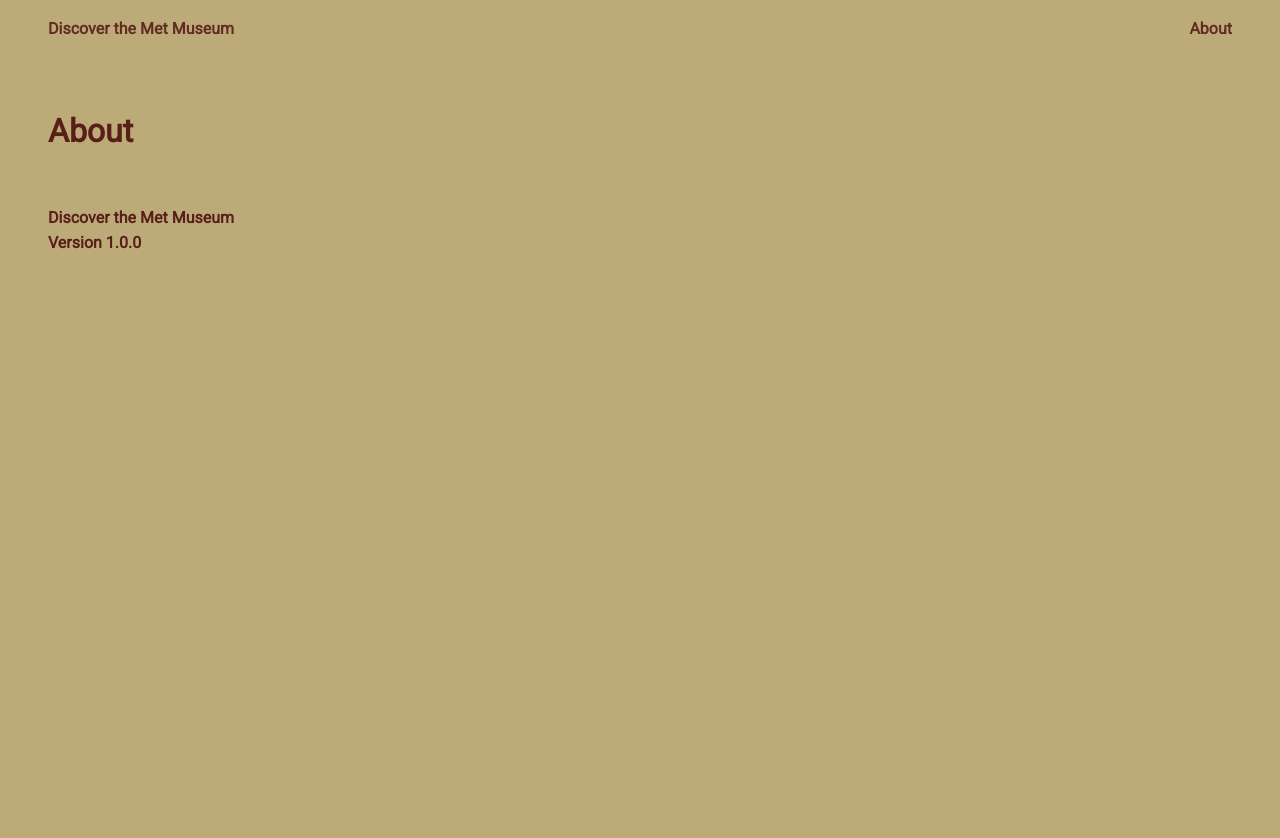
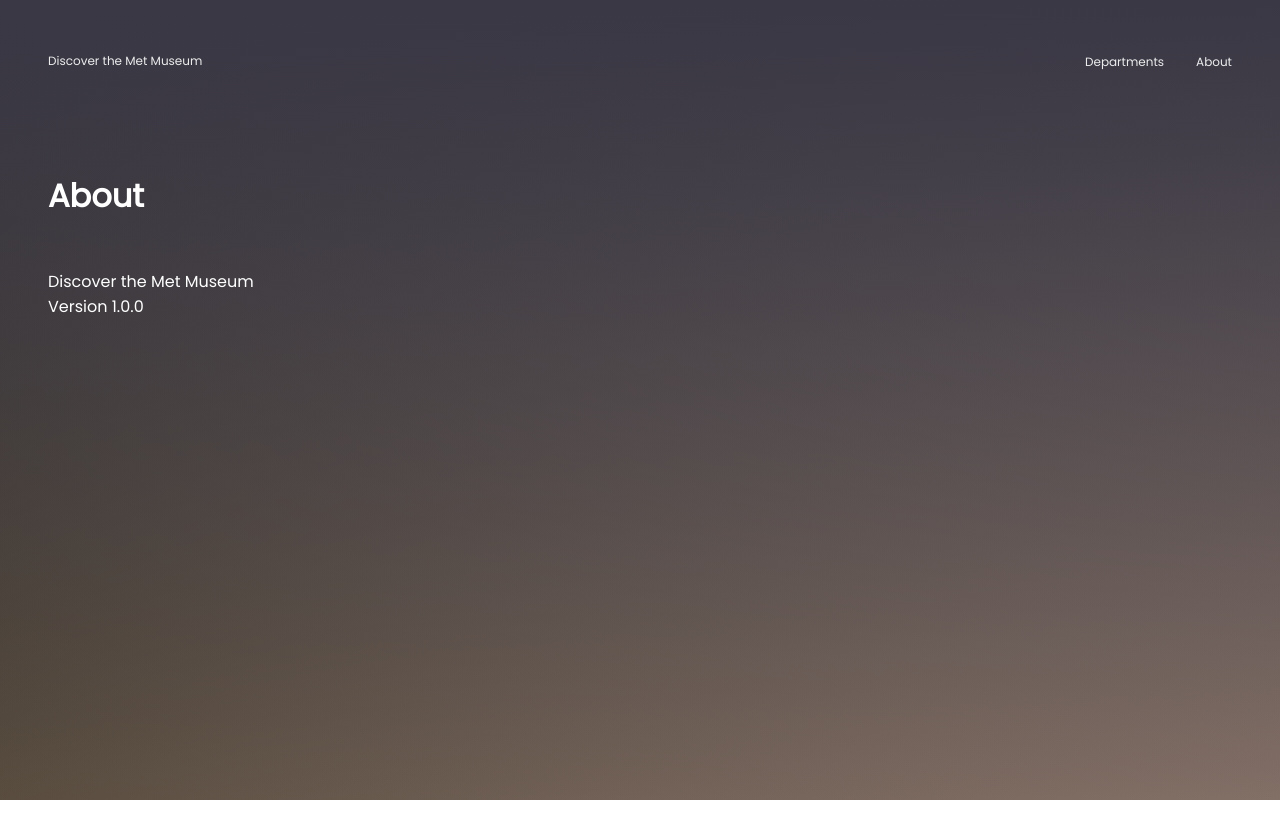
Before and after one commit to Hiba243/discover-met-museum, a React (Create React App) app: page /about in a window 1280 px wide. Shown: the top 838 px of the page. After the commit the page ends 800 px from the top, so only its background shows below. Built offline with nearby package versions, Linux system fonts and the light colour scheme; no server answers.

Commit message:
first commit

```diff
--- a/src/App.css
+++ b/src/App.css
@@ -1,4 +1,4 @@
-@import url("https://fonts.googleapis.com/css?family=Roboto");
+@import url('https://fonts.googleapis.com/css2?family=Cardo&family=Poppins&display=swap');
 
 /* Global Styles */
 :root {
@@ -13,17 +13,29 @@
   box-sizing: border-box;
   margin: 0;
   padding: 0;
+
 }
 
+.text-accent{
+  font-family: 'Cardo';
+}
 body {
-  font-family: "Roboto", sans-serif;
+  font-family: "Poppins", sans-serif;
   font-size: 1rem;
   line-height: 1.6;
-  color: #333;
-  background-color: #BCAB79;
+  color: #ffffff;
+  background:
+  linear-gradient(#3A3845, transparent),
+  linear-gradient(to top left, #826F66, transparent),
+  linear-gradient(to top right, #302A18, transparent);
+  height: 100%;
 }
-.bg-yellow{
-  background-color: #BCAB79;
+.bg-color{
+  background:
+  linear-gradient(#3A3845, transparent),
+  linear-gradient(to top left, #826F66, transparent),
+  linear-gradient(to top right, #302A18, transparent);
+  height: 100vh;
 }
 a {
   color: var(--primary-color);
@@ -351,13 +363,13 @@ table th {
   display: flex;
   justify-content: space-between;
   align-items: center;
-  color:#581F18;
+  color:#ffffff;
   background-color: transparent;
   z-index: 1;
   width: 100%;
   opacity: 0.9;
 
-  padding: 1rem 3rem;
+  padding: 3rem;
 }
 
 .navbar ul {
@@ -365,12 +377,12 @@ table th {
 }
 
 .navbar a {
-  color:#581F18;
-  font-weight: bold;
+  color:#ffffff;
+  font-size: 0.75rem;
 }
 
 .navbar a:hover {
-  color:#581F18;
+  color:#ffffff;
 }
 
 .navbar .welcome span {
@@ -416,6 +428,9 @@ table th {
 
 .deptFlex{
  display: flex;
+ flex-direction: column;
+ row-gap: 1rem;
+ align-items: center;
  justify-content: space-between;
  /* background-image: url("https://images.metmuseum.org/CRDImages/ep/original/DT1567.jpg"); */
 
@@ -441,36 +456,42 @@ table th {
   display: flex;
   flex-direction: column;
   justify-content: center;
-  width: 30%;
-  padding-left: 3rem;
-  font-size: 3rem;
-  color:#581F18;
+  font-size: 2rem;
+  padding:3rem 0 0 0;
+  color:#ffffff;
+  font-family: 'Cardo', serif;
+  font-weight: 400 !important;
 }
 .deptColFlex{
-  display: grid;
-  grid-template-columns: 50%  50%;
-  align-items: center;
-  align-self: center;
-  text-align: left;
-  padding-right: 3rem;
-  font-size: 1.2rem;
-  font-weight: bold;
-  gap:1rem;
-  color:#581F18;
+ display: grid;
+ grid-template-columns: 33% 33% 33%;
+  align-items:flex-start;
+  padding: 4rem;
+  font-size: 1rem;
+  column-gap:5rem;
+  row-gap: 2rem;
+  color:#ffffff;
+  justify-content: space-between;
+
+}
+.nav-flex{
+  display: flex;
+  column-gap: 2rem;
 }
 .home{
-  background: linear-gradient(rgba(255,255,255,.5), rgba(255,255,255,.5)), url("https://images.unsplash.com/photo-1542300205-6fe56ce087e7?ixid=MnwxMjA3fDB8MHxwaG90by1wYWdlfHx8fGVufDB8fHx8&ixlib=rb-1.2.1&auto=format&fit=crop&w=870&q=80");
+  /* background: linear-gradient(rgba(255,255,255,.5), rgba(255,255,255,.5)), url("https://images.unsplash.com/photo-1542300205-6fe56ce087e7?ixid=MnwxMjA3fDB8MHxwaG90by1wYWdlfHx8fGVufDB8fHx8&ixlib=rb-1.2.1&auto=format&fit=crop&w=870&q=80"); */
   /* Full height */
-  height: 100vh;
-  background-position: top;
+  /* background-position: top;
   background-attachment: fixed;
   background-repeat: no-repeat;
-  background-size: cover;
+  background-size: cover; */
+
 }
+
 .deptHeading{
   text-align: center;
   padding-bottom: 1rem ;
-  color:#581F18;
+  color:#ffffff;
 }
 
 .carousel-container{
@@ -478,16 +499,36 @@ table th {
 }
 
 .about{
-  height: 100vh;
   display: flex;
   flex-direction: column;
   padding: 3rem;
   gap:3rem;
-  color:#581F18;
-  font-weight: bold;
+  color:#ffffff;
+
 }
 .notfound{
  padding: 3rem;
- color:#581F18;
-  font-weight: bold;
+ color:#ffffff;
 }
+.home-landing{
+  height: 100vh;
+  display: flex;
+  flex-direction: column;
+  align-items: center;
+  row-gap: 5rem;
+  justify-content: center;
+}
+.home-heading{
+  font-size: 3rem;
+}
+button{
+  padding: 1rem;
+  border: 1px solid white;
+  color:white;
+  border-radius: 10px;
+  background-color:transparent;
+}
+button:hover{
+  background-color: white;
+  color:black;
+}
--- a/src/App.js
+++ b/src/App.js
@@ -9,6 +9,7 @@ import ArtState from './context/metart/ArtState';
 import AlertState from './context/alert/AlertState';
 import NotFound from './components/pages/NotFound';
 import Display from './components/Art/Display';
+import LandingPage from './components/pages/LandingPage';
 const App = () => {
   return (
     <ArtState>
@@ -19,7 +20,8 @@ const App = () => {
             <div className="container">
               <Alert />
               <Switch>
-                <Route path="/" exact component={Home}></Route>
+                <Route path="/" exact component={LandingPage}></Route>
+                <Route exact path="/choosedept" component={Home}></Route>
                 <Route exact path="/about" component={About}></Route>
                 <Route exact path="/search" component={Display}></Route>
                 <Route component={NotFound}></Route>
--- a/src/components/Art/DeptCategory.js
+++ b/src/components/Art/DeptCategory.js
@@ -3,6 +3,7 @@ import { Link, useHistory } from 'react-router-dom'
 import ArtContext from '../../context/metart/artContext';
 
 const DeptCategory = (obj) => {
+    console.log(obj);
     const artContext = useContext(ArtContext);
     let history = useHistory();
     const DeptSearch = () => {
--- a/src/components/Art/DeptsDisplay.js
+++ b/src/components/Art/DeptsDisplay.js
@@ -26,7 +26,7 @@ const DeptsDisplay = () => {
       <div className="home">
         <Navbar/>
       <div className="deptFlex">
-        <h1 className="landing-page-heading">Discover the Metropolitan Museum of New York</h1>
+        <h1 className="landing-page-heading">Choose a department to begin the tour</h1>
         <div className="deptColFlex">
         {info.length!=0 ? info.map(object => (
           <DeptCategory key={object.departmentId} obj={object}></DeptCategory>
--- a/src/components/layout/Navbar.js
+++ b/src/components/layout/Navbar.js
@@ -8,7 +8,10 @@ const Navbar = ({ title ,style}) => {
     return (
         <nav className="navbar">
             <Link to="/"><p>{title}</p></Link>
-            <ul>
+            <ul className='nav-flex'>
+            <li>
+                    <Link to="/choosedept">Departments</Link>
+                </li>
                 <li>
                     <Link to="/about">About</Link>
                 </li>
--- a/src/components/pages/About.js
+++ b/src/components/pages/About.js
@@ -2,7 +2,7 @@ import React, { Fragment } from 'react'
 import Navbar from '../layout/Navbar';
 const About = () => {
     return (
-        <div className="bg-yellow">
+        <div className='bg-color'>
             <Navbar />
             <div className="about">
                 <h1>About</h1>
--- /dev/null
+++ b/src/components/pages/LandingPage.js
@@ -0,0 +1,11 @@
+import React, { Fragment } from 'react'
+import { Link } from 'react-router-dom'
+const LandingPage = () => {
+    return (
+        <div className='home-landing'>
+            <h1 className="landing-page-heading home-heading">Welcome to the Meteropolitan Museum of New York</h1>
+            <Link to="/choosedept"><button>Begin Tour</button></Link>
+        </div>
+    )
+}
+export default LandingPage
```
